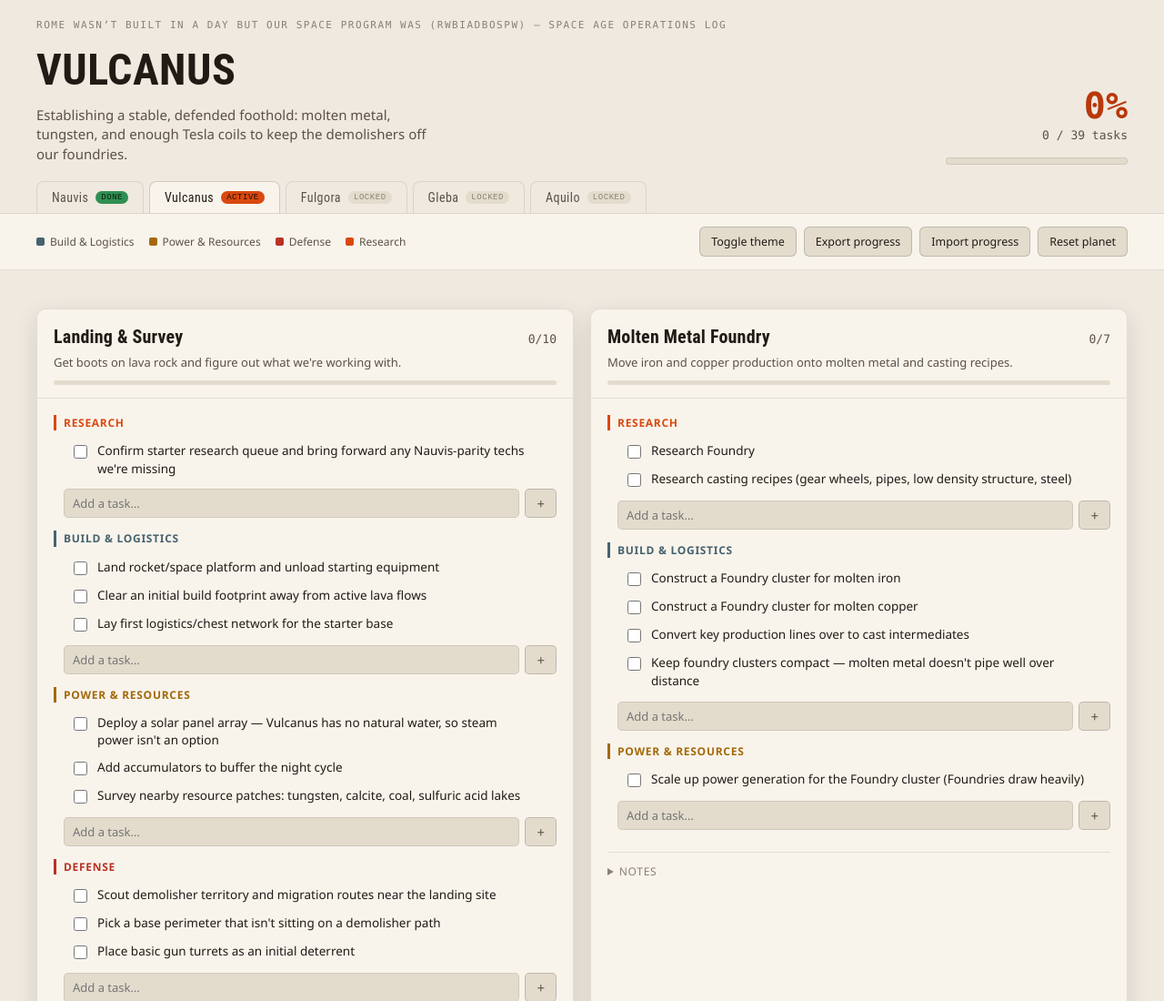
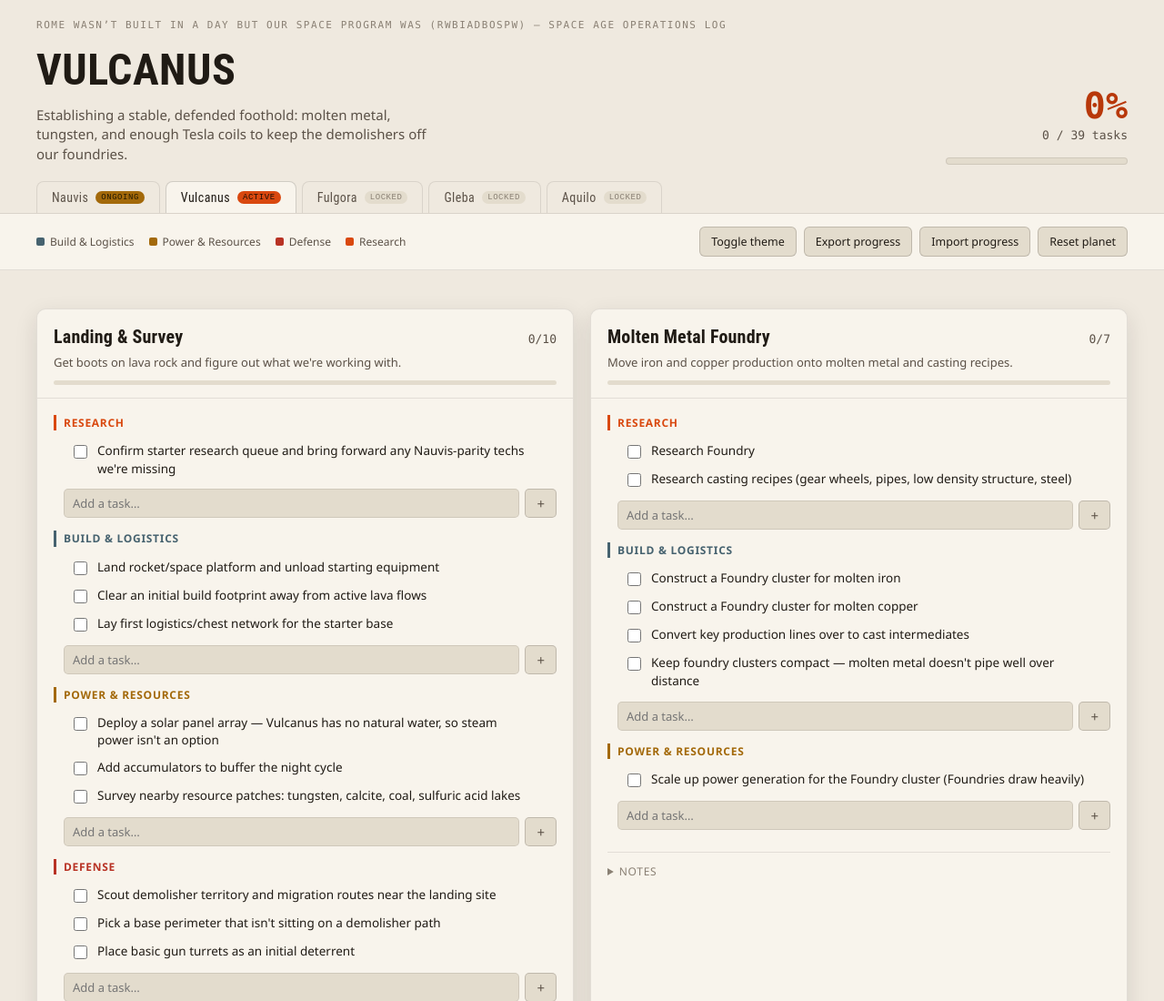
Before and after one commit to dejob1302/RWBIADBOSPW, a plain HTML site: page index.html in a window 1280 px wide. Shown: the top 1100 px of the page at 91% size. Drawn offline with Linux system fonts and the light colour scheme; no server answers.

Commit message:
Add Nauvis maintenance board and clean deployed Apps Script copy
Nauvis moves from a static "complete" placeholder to a full, unchecked
project board (launch audit, defense hardening, automated maintenance,
power scaling, interplanetary logistics) so the group can track ongoing
base upkeep now that focus has shifted to Vulcanus. Planet rendering is
generalized to key off presence of a projects array rather than a
hardcoded "active" status check, and gains a new "ongoing" status badge.

Also adds a fence-marker-free copy of the deployed Apps Script for reference.

```diff
--- a/index.html
+++ b/index.html
@@ -205,6 +205,10 @@
   .planet-tab.is-complete .pill {
     background: var(--success);
     color: #08210f;
+  }
+  .planet-tab.is-ongoing .pill {
+    background: var(--amber);
+    color: #241a02;
   }
   .planet-tab:disabled {
     opacity: 0.55;
@@ -498,12 +502,101 @@
   var PLANETS = {
     nauvis: {
       name: "Nauvis",
-      status: "complete",
-      note: "Automated. Mostly. Rocket's already fired — on to the next thing."
+      status: "ongoing",
+      subtitle: "The rocket flew, but the home base still has to survive, repair itself, and keep feeding the rest of the run.",
+      projects: [
+        {
+          id: "launch-audit",
+          title: "Rocket Launch Progression (Audit)",
+          blurb: "Revisit what actually got finished on the way to the first launch — nothing here is assumed done.",
+          tracks: {
+            research: [
+              "Confirm all core science packs (red/green/blue/military) are still being automated, not just running on an early stockpile",
+              "Confirm production science (purple) and utility science (yellow) automation is self-sustaining",
+              "Review the rocket part chain: low density structure, rocket fuel, rocket control unit"
+            ],
+            build: [
+              "Audit rocket silo throughput — can it sustain repeat launches, not just the first one?",
+              "Check oil processing / plastic / battery chains haven't bottlenecked as the base grew",
+              "Review early 'good enough' production lines that never got revisited (bare belts vs bots, missing modules)"
+            ]
+          }
+        },
+        {
+          id: "defense-hardening",
+          title: "Defense Hardening",
+          blurb: "Minigun turrets and plain walls won't hold against huge biters forever — close the gaps before they're breached.",
+          tracks: {
+            defense: [
+              "Survey the current perimeter for wall gaps or unwalled expansion edges",
+              "Upgrade gun/minigun turret lines to laser turrets where coverage is weakest",
+              "Add radar coverage around the perimeter for early attack warning",
+              "Stand up an artillery outpost (or artillery train) to push nests back instead of just turtling"
+            ],
+            research: [
+              "Check whether turret/wall/armor research has kept pace with current biter evolution, or is still early-game tier",
+              "Check whether pollution cleanup (efficiency modules, tree buffers) is holding evolution down, or quietly maxed out"
+            ],
+            build: [
+              "Upgrade player equipment (power armor, exoskeleton, personal roboport) for faster response to attacks"
+            ],
+            power: [
+              "Make sure defense structures have a power feed that survives a base-wide brownout"
+            ]
+          }
+        },
+        {
+          id: "auto-maintenance",
+          title: "Automated Maintenance",
+          blurb: "The base needs to look after itself while we're off-world — nobody's coming back to hand-repair a wall.",
+          tracks: {
+            build: [
+              "Extend roboport coverage over the full base and perimeter",
+              "Stock construction bots and repair packs so damaged walls/turrets self-heal",
+              "Set up a logistic bot network to auto-restock ammo to turrets"
+            ],
+            research: [
+              "Confirm robotics research (roboport, construction/logistic robots) is deployed, not just researched"
+            ]
+          }
+        },
+        {
+          id: "power-scaling",
+          title: "Power & Production Scaling",
+          blurb: "New production lines for Vulcanus-bound exports need power headroom we may not have.",
+          tracks: {
+            power: [
+              "Review whether solar + accumulators still cover current draw, or if it's time for nuclear",
+              "If going nuclear: confirm uranium mining/processing and the Kovarex enrichment chain",
+              "Check for brownouts during peak production or attack spikes"
+            ],
+            build: [
+              "Plan new production lines for anything Vulcanus needs shipped up (and anything Nauvis needs shipped back)",
+              "Standardize blueprints for new lines so they're repeatable, not one-off spaghetti"
+            ]
+          }
+        },
+        {
+          id: "logistics-hub",
+          title: "Interplanetary Logistics Hub",
+          blurb: "Nauvis is now a supply line, not just a finish line — it needs to run in both directions.",
+          tracks: {
+            build: [
+              "Build/verify a Cargo Landing Pad for return shipments from Vulcanus",
+              "Confirm the rocket silo can sustain a launch cadence, not just a single trip",
+              "Scale the rail/belt network for two-way traffic instead of one-way to the silo"
+            ],
+            research: [
+              "Prioritize any remaining research that unblocks Vulcanus (or future planets) over pure Nauvis growth"
+            ]
+          }
+        }
+      ]
     },
     vulcanus: {
       name: "Vulcanus",
       status: "active",
+      subtitle: "Establishing a stable, defended foothold: molten metal, tungsten, and enough Tesla coils to keep the demolishers off our foundries.",
       projects: [
         {
           id: "landing",
@@ -752,8 +845,11 @@
     Object.keys(PLANETS).forEach(function (pid) {
       var p = PLANETS[pid];
       var btn = document.createElement("button");
-      btn.className = "planet-tab" + (pid === activePlanet ? " is-active" : "") + (p.status === "complete" ? " is-complete" : "");
-      var pillText = p.status === "complete" ? "Done" : p.status === "active" ? "Active" : "Locked";
+      btn.className = "planet-tab"
+        + (pid === activePlanet ? " is-active" : "")
+        + (p.status === "complete" ? " is-complete" : "")
+        + (p.status === "ongoing" ? " is-ongoing" : "");
+      var pillText = p.status === "complete" ? "Done" : p.status === "active" ? "Active" : p.status === "ongoing" ? "Ongoing" : "Locked";
       btn.innerHTML = '<span>' + p.name + '</span><span class="pill">' + pillText + '</span>';
       btn.addEventListener("click", function () {
         activePlanet = pid;
@@ -768,18 +864,14 @@
     var planet = PLANETS[activePlanet];
     document.getElementById("planetTitle").textContent = planet.name.toUpperCase();
 
-    if (planet.status !== "active") {
-      document.getElementById("planetSub").textContent =
-        planet.status === "complete"
-          ? "Landing site secured. Automation running."
-          : "Not yet reachable — nothing tracked here.";
+    if (!planet.projects) {
+      document.getElementById("planetSub").textContent = "Not yet reachable — nothing tracked here.";
       document.getElementById("overallPct").textContent = "—";
       document.getElementById("overallFrac").textContent = "";
       document.getElementById("overallBar").style.width = "0%";
       return;
     }
-    document.getElementById("planetSub").textContent =
-      "Establishing a stable, defended foothold: molten metal, tungsten, and enough Tesla coils to keep the demolishers off our foundries.";
+    document.getElementById("planetSub").textContent = planet.subtitle || "";
 
     var total = 0, done = 0;
     planet.projects.forEach(function (proj) {
@@ -804,14 +896,10 @@
     var content = document.getElementById("content");
     content.innerHTML = "";
 
-    if (planet.status !== "active") {
+    if (!planet.projects) {
       var panel = document.createElement("div");
       panel.className = "placeholder-panel";
-      if (planet.status === "complete") {
-        panel.innerHTML = "<h2>" + planet.name + " — foothold established</h2><p>" + planet.note + "</p><div class=\"pill\">No open tasks</div>";
-      } else {
-        panel.innerHTML = "<h2>" + planet.name + " is locked</h2><p>Unlocks once the Vulcanus foothold is stable. Nothing tracked here yet — come back after launch.</p><div class=\"pill\">0 tasks defined</div>";
-      }
+      panel.innerHTML = "<h2>" + planet.name + " is locked</h2><p>Unlocks once the Vulcanus foothold is stable. Nothing tracked here yet — come back after launch.</p><div class=\"pill\">0 tasks defined</div>";
       content.appendChild(panel);
       return;
     }
```
Also changed, not shown: RWBIADWOSPW Apps Script Deloyed.txt (added).
